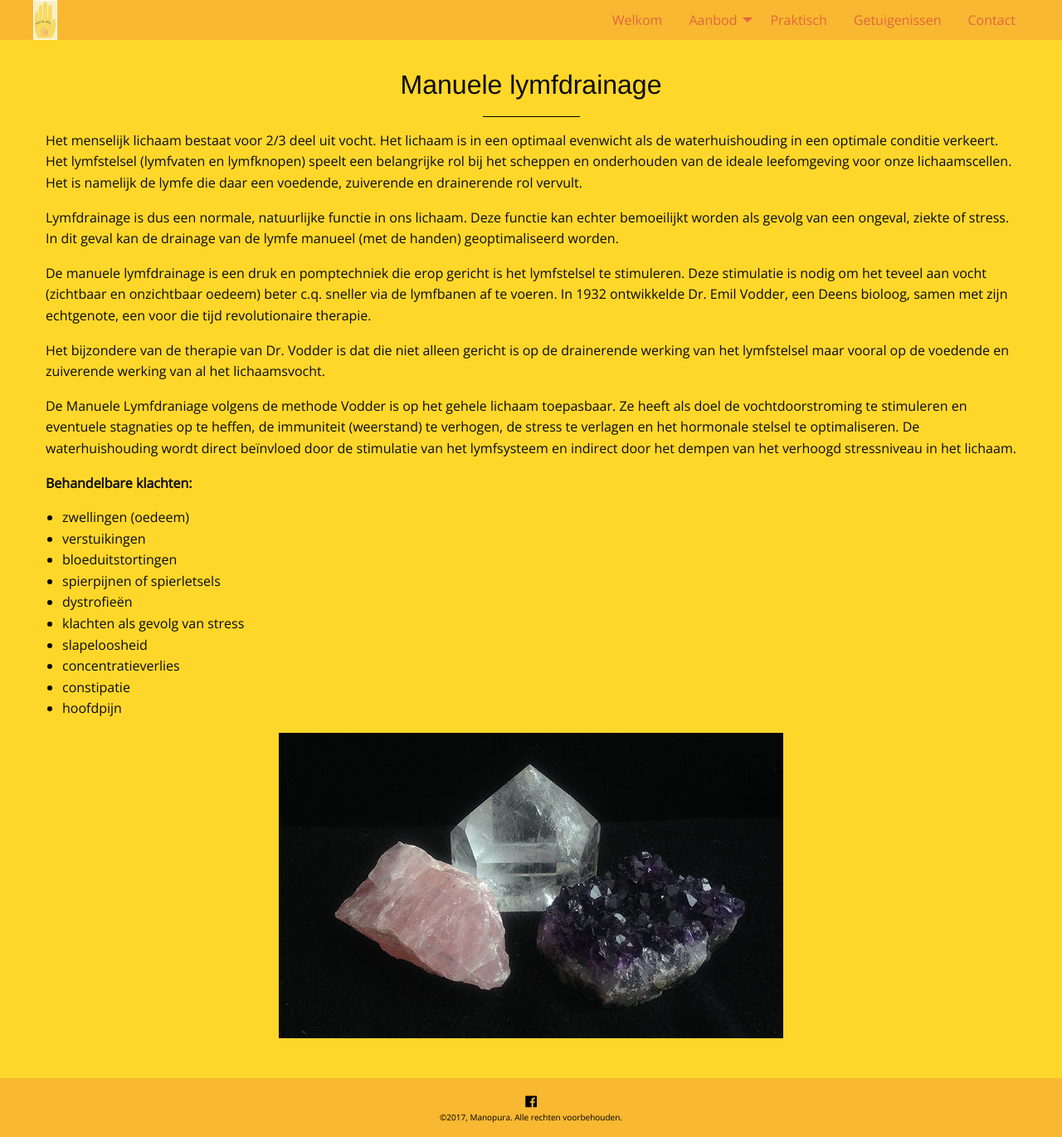
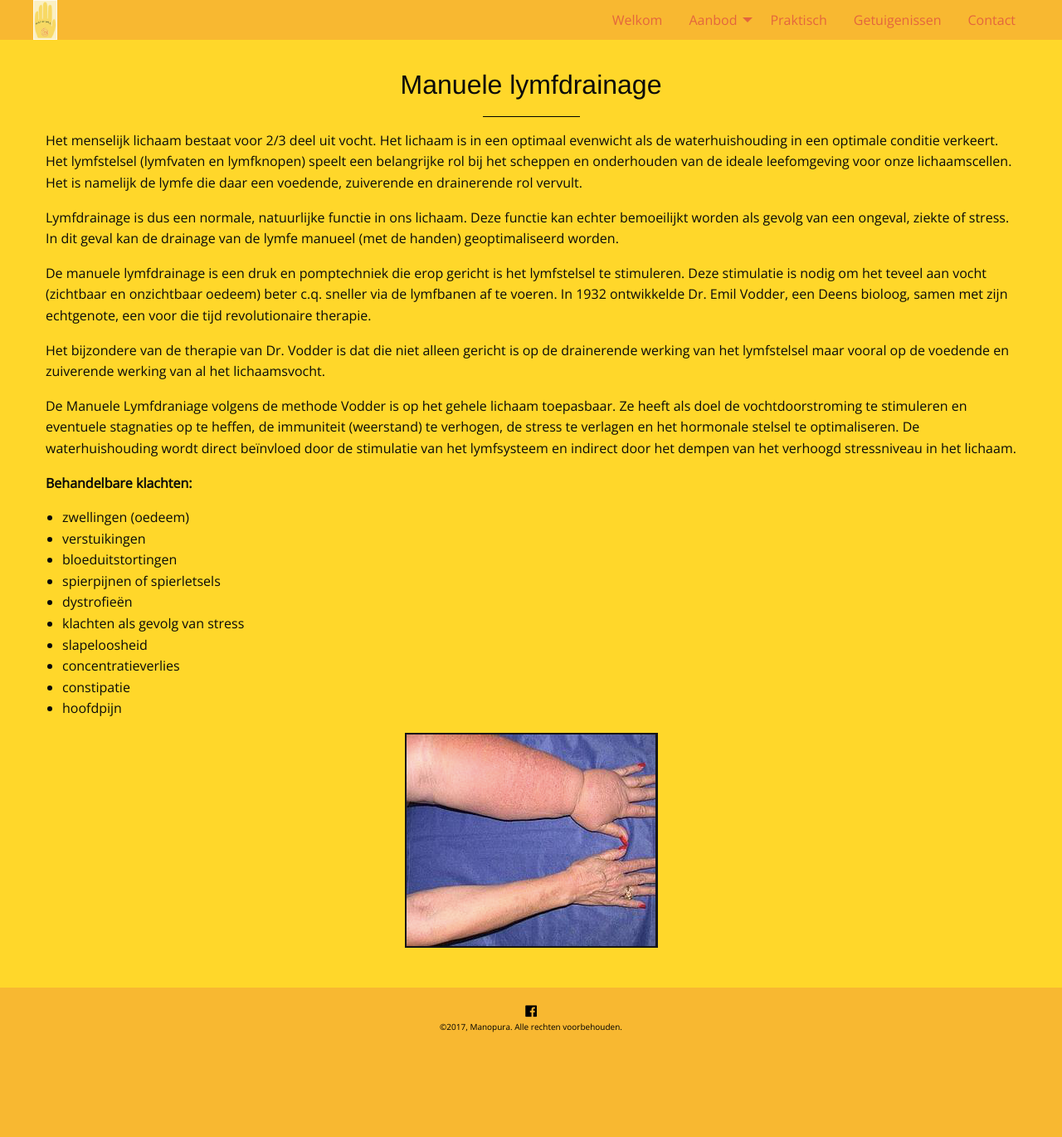
Before and after one commit to manopura/manopura.github.io, a Jekyll site: the page built from lymfedrainage.md, in a window 1280 px wide. Shown: the whole page at 83% size. Built offline with Jekyll 4.4.1, drawn with Linux system fonts in a browser that asks for light colours; nearby versions of some CDN libraries; after the commit the page ends 1261 px from its top, so only the background shows below that.

Commit message:
Update lymfedrainage.md

```diff
--- a/lymfedrainage.md
+++ b/lymfedrainage.md
@@ -31,4 +31,4 @@
 * constipatie
 * hoofdpijn
 
-![feng shui](images/stenen.jpg)
+![lymfdrainage](images/lymfe.png)
```
